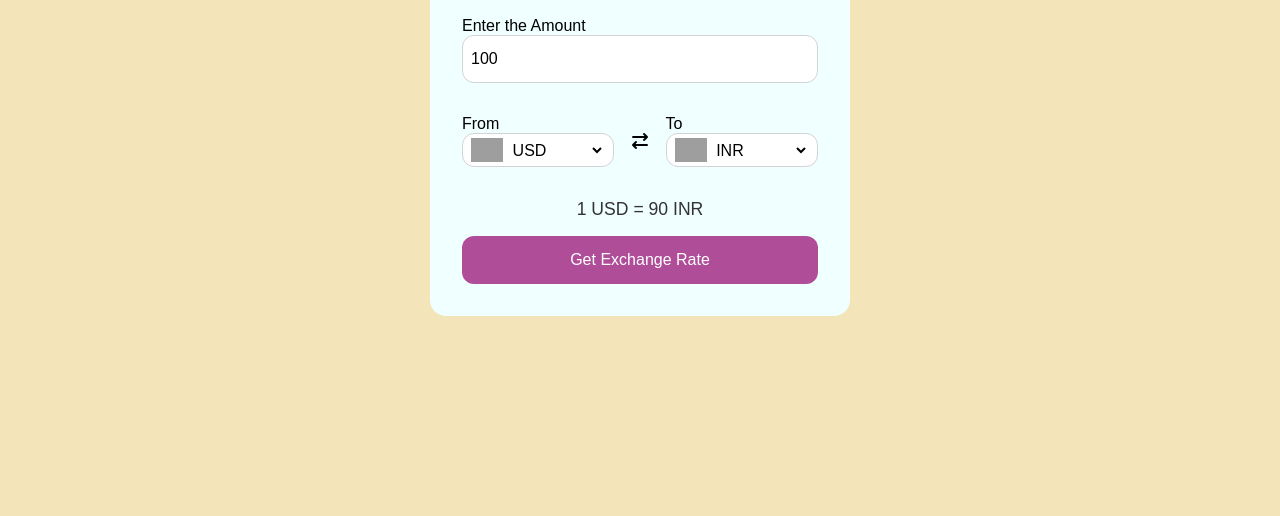
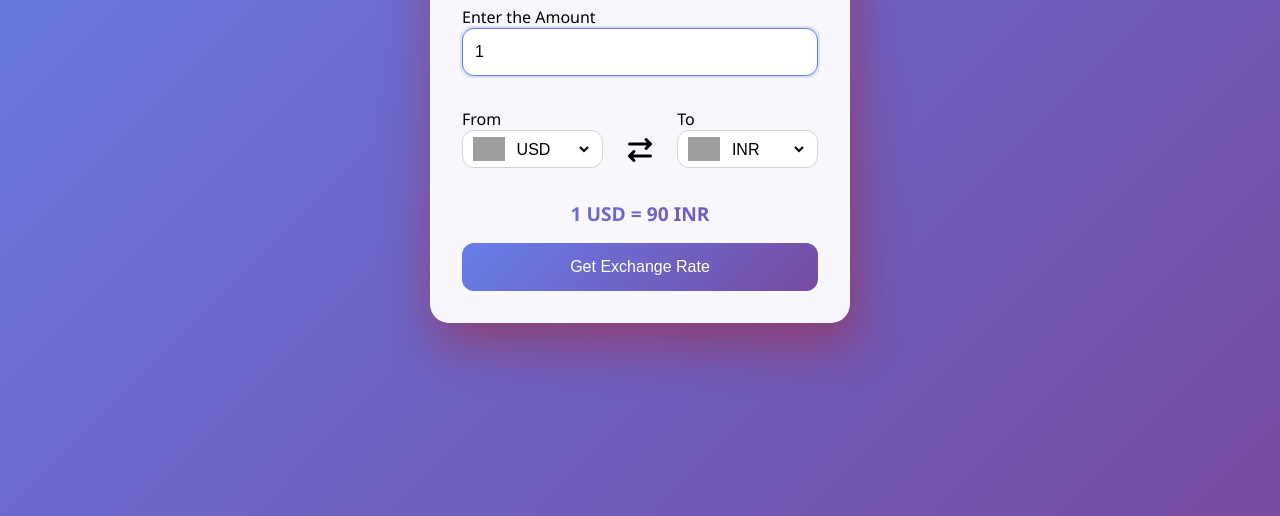
Before and after one commit to sandeepsidar1210-rgb/Currency-convertor, a plain HTML site: page index.html in a window 1280 px wide. Shown: the part 284-800 px from the top of the page. Drawn offline with Linux system fonts and the light colour scheme; no server answers; grey boxes are pictures that could not be loaded.

Commit message:
improve UI final commit

```diff
--- a/app.js
+++ b/app.js
@@ -6,6 +6,12 @@ const fromCurr = document.querySelector(" .from select");
 const toCurr = document.querySelector(".to select");
 const btn = document.querySelector(".btn");
 const msg = document.querySelector(".msg");
+
+const swapBtn = document.getElementById("swapBtn");
+const fromCurrency = document.getElementById("fromCurrency");
+const toCurrency = document.getElementById("toCurrency");
+
+
 
 // for (code in countryList){
 //     console.log(code , countryList[code]);
@@ -29,19 +35,10 @@ for (let select of dropdowns) {
     })
 }
 
-const updateFLag =(element) =>{
-   let currCode = element.value;
-   let countryCode = countryList[currCode];
-   let newSrc = `https://flagsapi.com/${countryCode}/flat/64.png`
-   let img = element.parentElement.querySelector("img");
-   img.src = newSrc;
-
-};
 
 
 
-btn.addEventListener("click", async (evt)=>{
-    evt.preventDefault();
+const updateExchangeRate =async ()=>{
     let amount = document.querySelector(".amount input");
     let amtValue = amount.value;
     // console.log(amtValue);
@@ -61,4 +58,45 @@ btn.addEventListener("click", async (evt)=>{
     msg.innerText =`${amtValue} ${fromCurr.value} = ${finalAmount} ${toCurr.value}`;
 
 
+}
+
+
+const updateFLag =(element) =>{
+   let currCode = element.value;
+   let countryCode = countryList[currCode];
+   let newSrc = `https://flagsapi.com/${countryCode}/flat/64.png`
+   let img = element.parentElement.querySelector("img");
+   img.src = newSrc;
+
+};
+
+
+
+btn.addEventListener("click", (evt)=>{
+    evt.preventDefault();
+    updateExchangeRate();
+
 })
+
+
+window.addEventListener("load" ,()=>{
+    updateExchangeRate();
+})
+
+swapBtn.addEventListener("click",()=>{
+    //swap dropdown values
+    let temp= fromCurrency.value;
+    fromCurrency.value = toCurrency.value;
+    toCurrency.value = temp;
+
+    //swap flags
+    const fromImg = document.querySelector(".from img");
+    const toImg = document.querySelector(".to img");
+
+    let tempSrc = fromImg.src;
+    fromImg.src = toImg.src;
+    toImg.src = tempSrc;
+
+    //update the conversion again
+    updateExchangeRate();
+})
--- a/index.html
+++ b/index.html
@@ -9,11 +9,11 @@
  </head>
 <body>
     <div class="container">
-        <h1>Currency - Convertor</h1>
+        <h2>Currency Converter 💱</h2>
         <form>
             <div class="amount">
                 <p>Enter the Amount</p>
-                <input value="100" type="text" />
+                <input value="1" type="text" />
             </div>
 
             <div class="dropdown">
@@ -21,17 +21,17 @@
                     <p>From</p>
                     <div class="select-container">
                         <img src="https://flagsapi.com/US/flat/64.png" alt="United States flag">
-                        <select name="from"></select>
+                        <select name="from" id="fromCurrency"></select>
                     </div>
                 </div>
 
-                <i class="fa-solid fa-arrow-right-arrow-left"></i>
+                <i class="fa-solid fa-arrow-right-arrow-left" id="swapBtn"></i>
 
                 <div class="to">
                     <p>To</p>
                     <div class="select-container">
                         <img src="https://flagsapi.com/IN/flat/64.png" alt="India flag">
-                        <select name="to"></select>
+                        <select name="to" id="toCurrency"></select>
                     </div>
                 </div>
             </div>
--- a/style.css
+++ b/style.css
@@ -9,8 +9,8 @@ body{
     justify-content: center;
     align-items:center;
     min-height:100vh;
-    background-color: #f4e4ba;
-    font-family: Arial, Helvetica, sans-serif;
+    background: linear-gradient(135deg, #667eea, #764ba2);
+    font-family: 'Segoe UI', Tahoma, Geneva, Verdana, sans-serif;
 }
 
 i{
@@ -19,13 +19,17 @@ i{
 }
 
 .container{
-    background-color: azure;
+    background-color: rgba(255, 255, 255, 0.95);
     padding:2rem;
-    border-radius :1rem;
+    border-radius :1.2rem;
     min-height: 45vh;
     width:min(90vw, 420px);
-
-    }
+    box-shadow: 5px 20px 50px  rgba(174, 27, 27, 0.482);
+    /* box-shadow:
+  10px 0 25px rgba(115, 58, 58, 0.719),
+  -10px 0 25px rgba(143, 70, 70, 0.653);  */
+    backdrop-filter: blur(10px);
+}
 
 form{
     margin-top: 2rem;
@@ -41,16 +45,19 @@ form select , button , input {
 
 form input{
     border:1px solid lightgray;
+    border-color: #667eea;
+     box-shadow: 0 0 0 2px rgba(102,126,234,0.2);
     font-size: 1rem;
     height :3rem;
-    padding-left:0.5rem ;
+    padding-left:0.75rem ;
+    transition: 0.2s;
 }
 .dropdown{
     display:flex ;
     justify-content: space-between;
     align-items: center;
     margin-top: 2rem;
-    gap: 1rem;
+    gap: 1.5rem;
 
 }
 
@@ -63,9 +70,14 @@ form input{
     align-items: center;
     border: 1px solid lightgray;
     border-radius: 0.75rem;
-    padding: 0.25rem 0.5rem;
-    gap: 0.35rem;
+    padding: 0.4rem 0.6rem;
+    gap: 0.5rem;
     background: white;
+    transition: 0.2s;
+}
+
+.select-container:hover{
+    border-color: #667eea;
 }
 
 .select-container img{
@@ -76,24 +88,54 @@ form input{
     font-size: 1rem;
     background: transparent;
     cursor: pointer;
+    outline: none;
 }
 
 .msg{
     margin: 2rem 0 1rem;
-    font-size: 1.1rem;
+    font-size: 1.2rem;
     text-align: center;
-    color: #333;
+    color: #222;
+    font-weight: bold;
+    background: linear-gradient(135deg, #667eea, #764ba2);
+    -webkit-background-clip: text;
+    -webkit-text-fill-color: transparent;
+
 }
 
 button{
     height: 3rem;
-    background-color: #af4d98;
+    background: linear-gradient(135deg, #667eea, #764ba2);
     color: white;
     font-size: 1rem;
     cursor: pointer;
     border-radius: 0.75rem;
+    transition: all 0.2s ease;
 }
 
 button:hover{
-    opacity: 0.95;
+    transform: translateY(-2px);
+    box-shadow: 0 5px 20px rgba(12, 2, 2, 0.32);
 }
+
+button:active{
+    transform: scale(0.98);
+}
+
+.dropdown i{
+    font-size: 1.5rem;
+    margin-top: 1.5rem;
+    cursor: pointer;
+    transition: 0.3s;
+}
+
+.dropdown i:hover{
+   transform: rotate(180deg);
+    color: #667eea;
+}
+
+h2{
+    text-align: center;
+    margin-bottom: 1rem;
+    color: #650606b8;
+}
```
